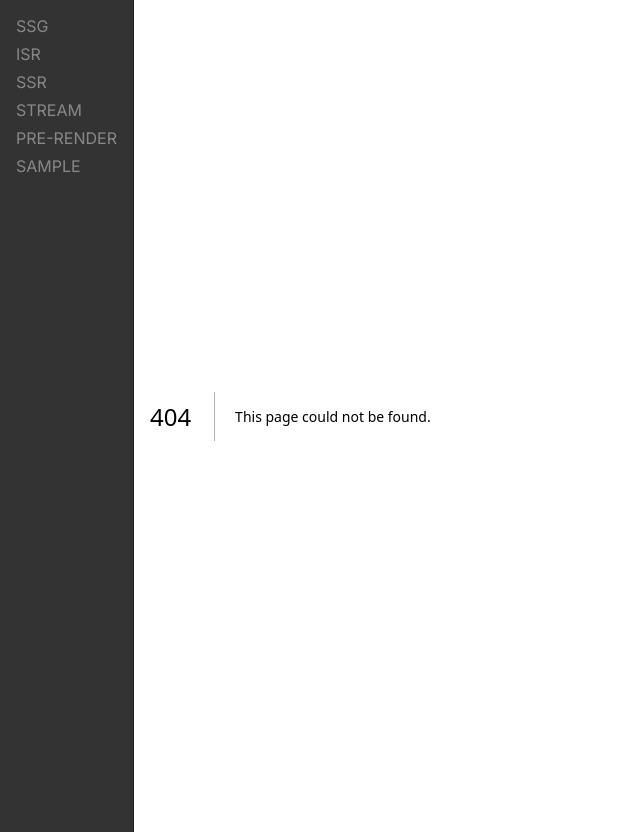
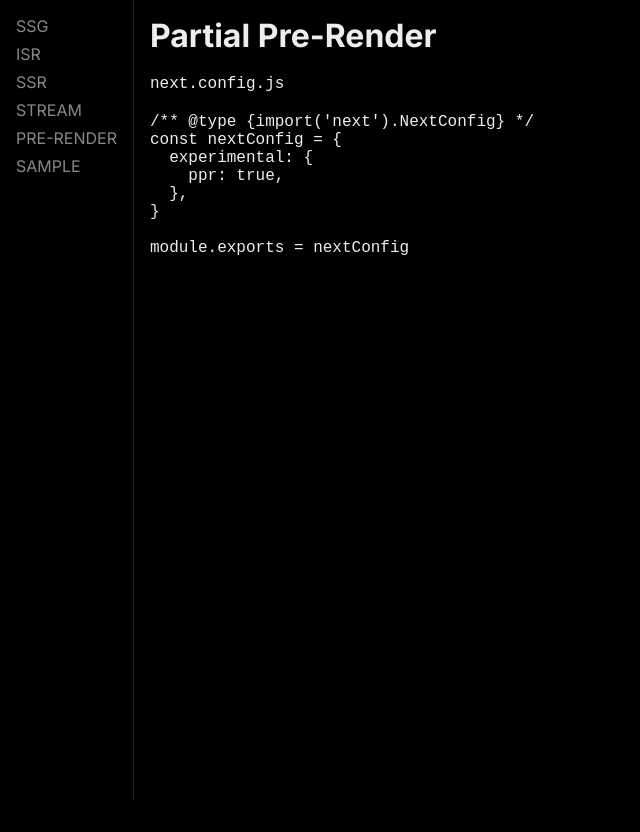
Before and after one commit to gskgrek/next-js-render-strategies, a Next.js app: page /pre-render in a window 1280 px wide. Before the commit this address had no page. Shown: the whole page, without its empty margins (0-640 px from the left). After the commit the page ends 800 px from the top, so only its background shows below. Built offline with nearby package versions, Linux system fonts and the light colour scheme.

Commit message:
Partial pre-render

```diff
--- /dev/null
+++ b/src/app/pre-render/page.tsx
@@ -0,0 +1,22 @@
+const PreRender = () => {
+  return (
+    <div>
+      <h1>Partial Pre-Render</h1>
+      <br />
+      <pre>next.config.js</pre>
+      <br />
+      <pre>
+        {`/** @type {import('next').NextConfig} */
+const nextConfig = {
+  experimental: {
+    ppr: true,
+  },
+}
+
+module.exports = nextConfig`}
+      </pre>
+    </div>
+  )
+}
+
+export default PreRender
```
